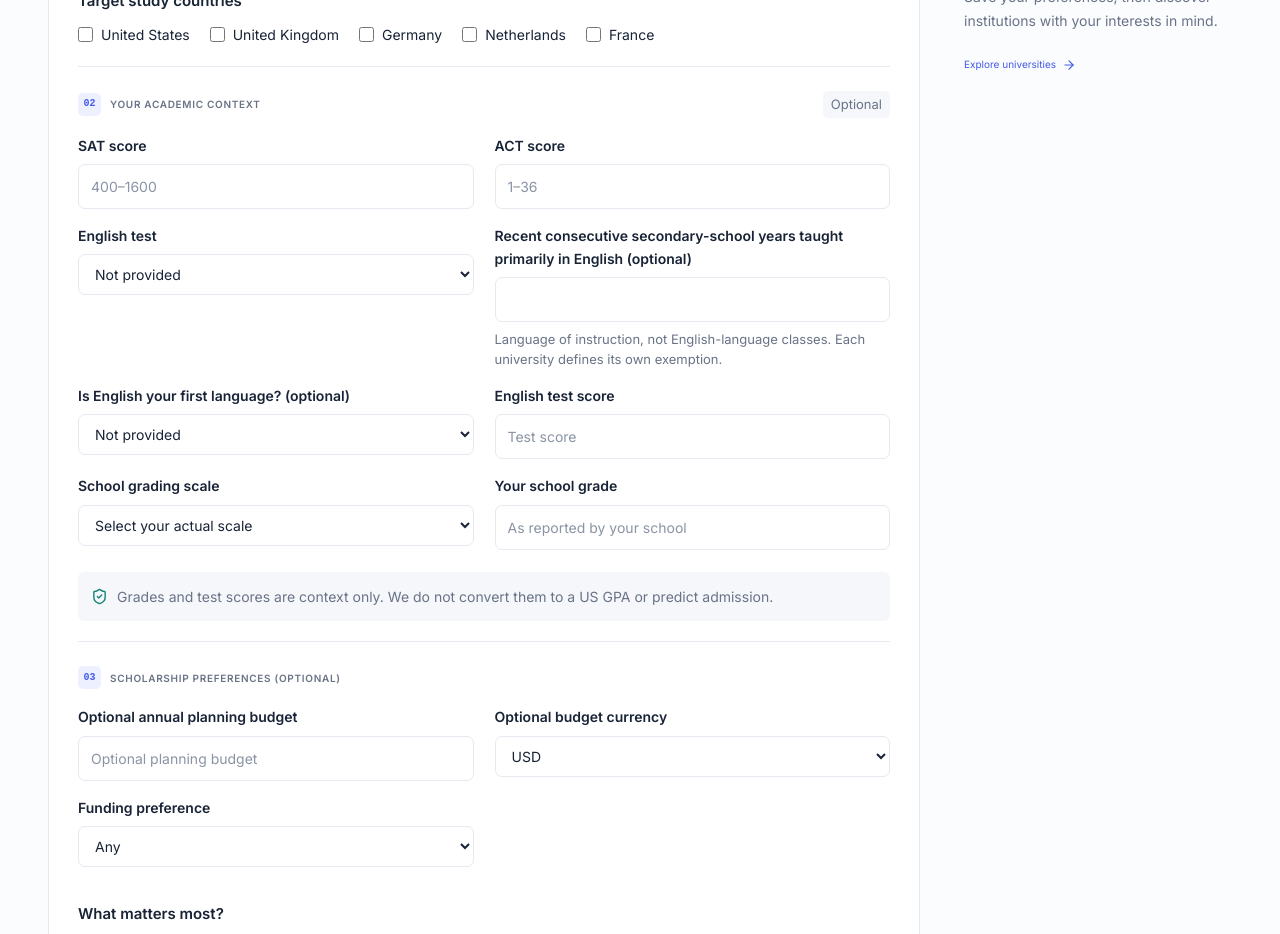
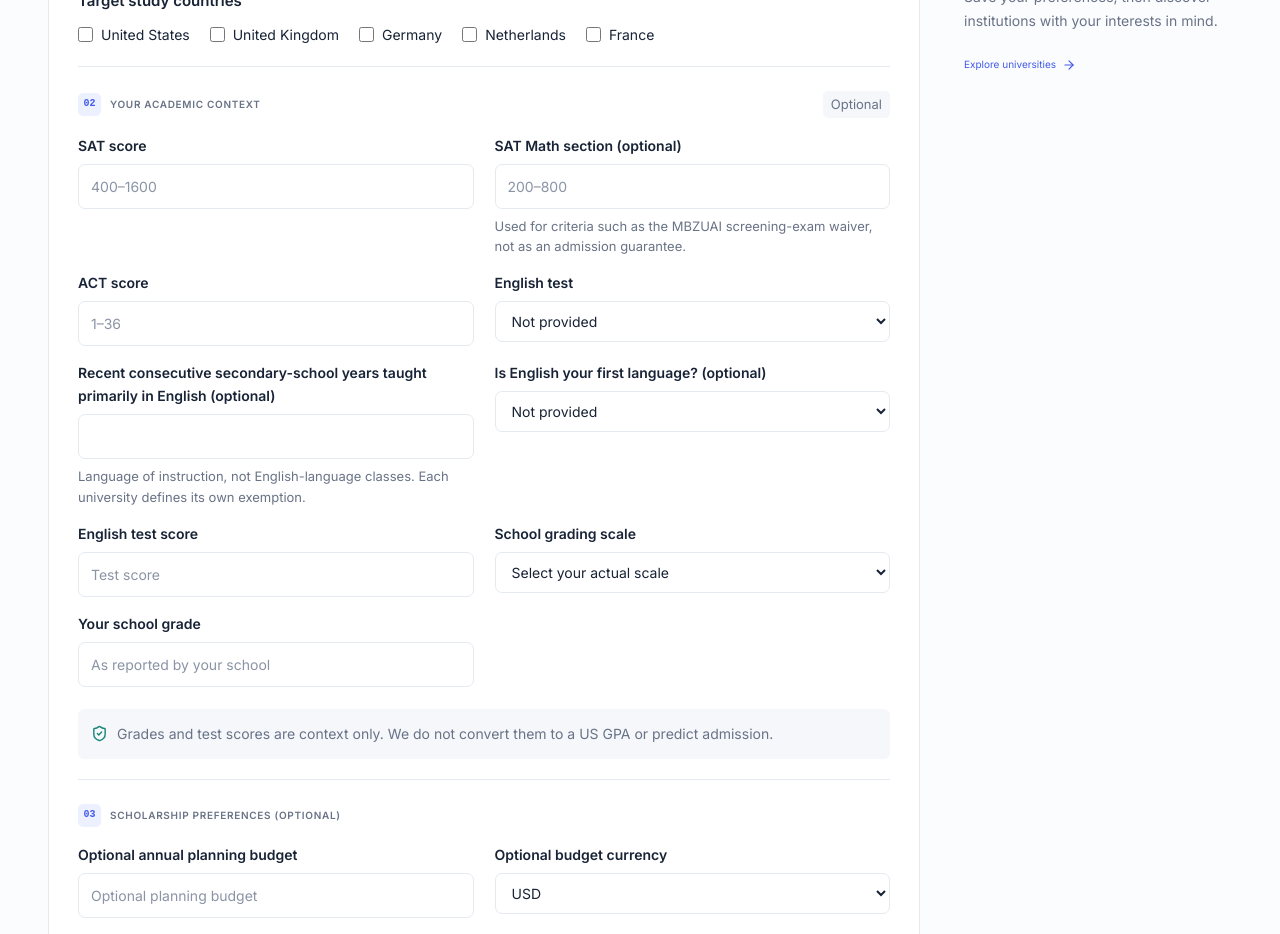
Before and after one commit to aiaryskaliden/Aidmap, a Next.js app: page /profile in a window 1280 px wide. Shown: the part 780-1714 px from the top of the page. Built offline with nearby package versions, Linux system fonts and the light colour scheme.

Commit message:
feat: allow optional SAT Math section score for program-specific waivers

```diff
--- a/components/workspace/profile.tsx
+++ b/components/workspace/profile.tsx
@@ -219,6 +219,18 @@ function PreferencesForm() {
             value={profile.sat ?? ""}
             onChange={(e) => field("sat", number(e.target.value))}
           />
+        </label>
+        <label className="field-label">
+          SAT Math section (optional)
+          <input
+            type="number"
+            min="200"
+            max="800"
+            placeholder="200–800"
+            value={profile.satMath ?? ""}
+            onChange={(e) => field("satMath", number(e.target.value))}
+          />
+          <small>Used for criteria such as the MBZUAI screening-exam waiver, not as an admission guarantee.</small>
         </label>
         <label className="field-label">
           ACT score
```
